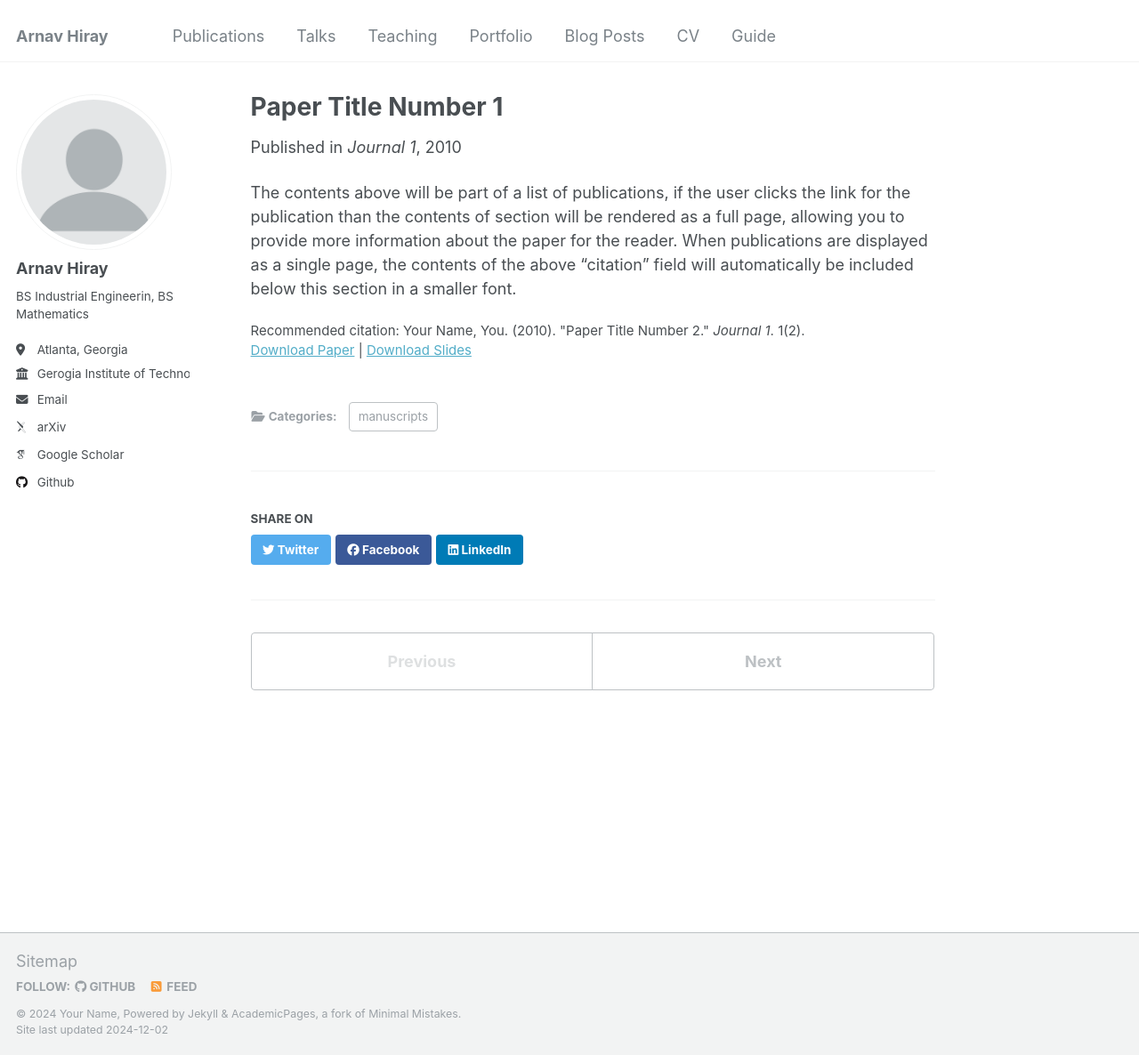
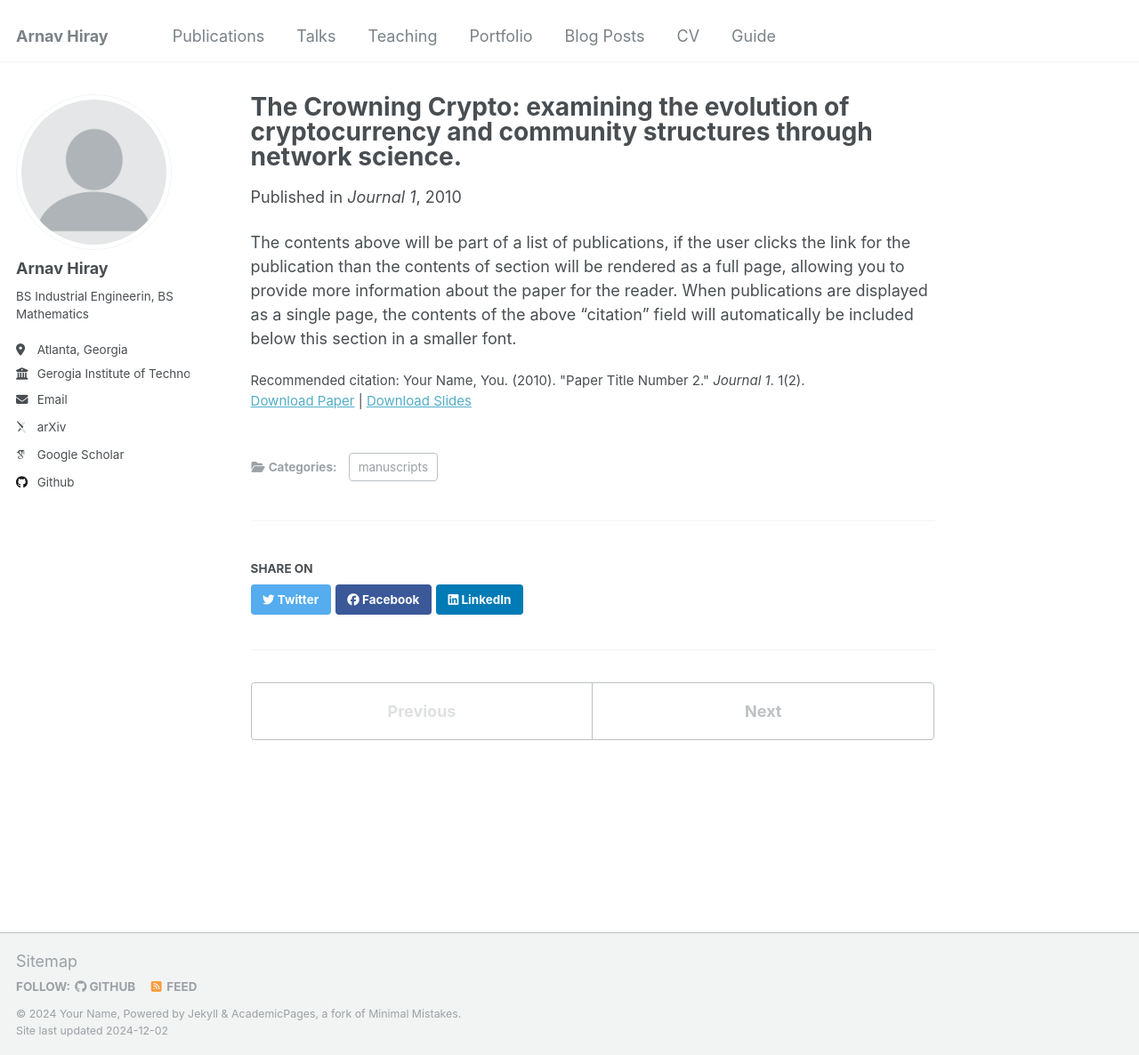
Before and after one commit to AHiray/AHiray.github.io, a Jekyll site: the page built from _publications/2009-10-01-paper-title-number-1.md, in a window 1280 px wide and 1186 px high. Shown: the whole window at 89% size. Built offline with Jekyll 4.4.1, drawn with Linux system fonts in a browser that asks for light colours; some web fonts are replaced.

Commit message:
Update 2009-10-01-paper-title-number-1.md

```diff
--- a/_publications/2009-10-01-paper-title-number-1.md
+++ b/_publications/2009-10-01-paper-title-number-1.md
@@ -1,5 +1,5 @@
 ---
-title: "Paper Title Number 1"
+title: "The Crowning Crypto: examining the evolution of cryptocurrency and community structures through network science."
 collection: publications
 category: manuscripts
 permalink: /publication/2010-10-01-paper-title-number-1
```
